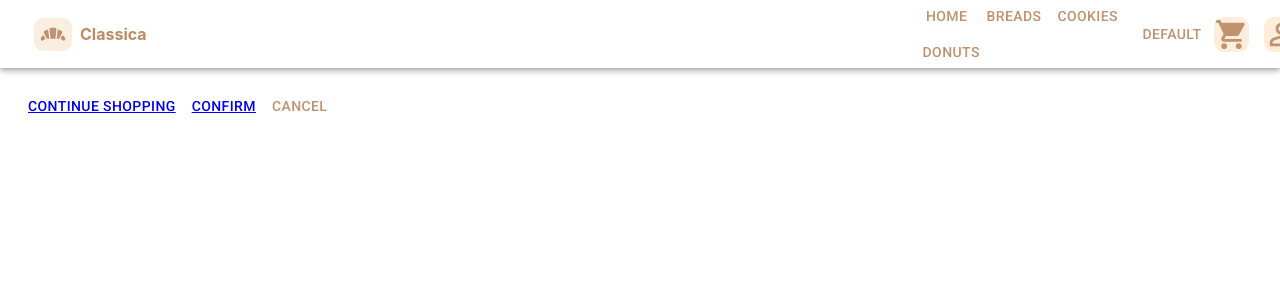
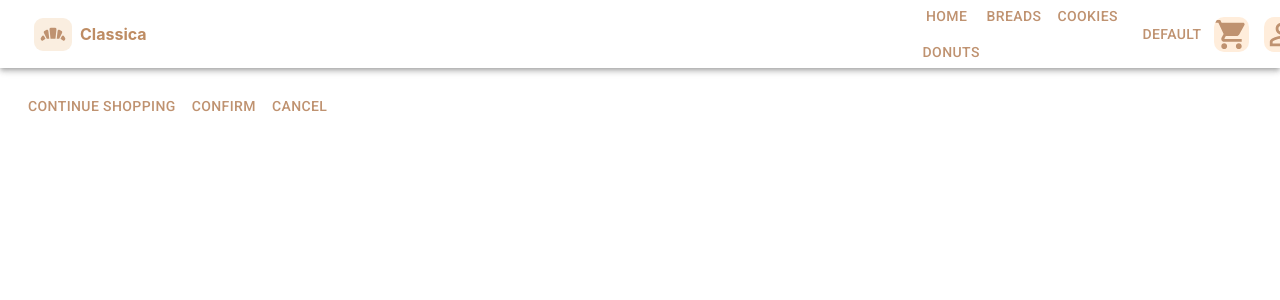
Before and after one commit to georgenicole/ClassicaEcommerce, a React (Create React App) app: page /cart in a window 1280 px wide. Shown: the top 300 px of the page. Built offline with nearby package versions, Linux system fonts and the light colour scheme.

Commit message:
i have added the button cancel and reset

```diff
--- a/src/Containers/Cart.js
+++ b/src/Containers/Cart.js
@@ -5,7 +5,7 @@ import { Link } from "react-router-dom";
 import DeleteIcon from "@mui/icons-material/Delete";
 
 const Cart = () => {
-  const { cart, removeItem } = useContext(Shop);
+  const { cart, removeItem, clear } = useContext(Shop);
 
   return (
     <div style={{ margin: 20 }}>
@@ -50,15 +50,19 @@ const Cart = () => {
         );
       })}
       <div style={{ marginRight: 35 }}>
-        <Button variant="text" style={{ color: "#BF9270" }}>
-          <Link to="/">Continue Shopping</Link>
+        <Button variant="text">
+          <Link to="/" style={{ color: "#BF9270", textDecoration: "none" }}>
+            Continue Shopping
+          </Link>
         </Button>
-        <Button variant="text" style={{ color: "#BF9270" }}>
-          <Link to="*">Confirm</Link>
+        <Button variant="text">
+          <Link to="*" style={{ color: "#BF9270", textDecoration: "none" }}>
+            Confirm
+          </Link>
         </Button>
         <Button
           variant="text"
-          onClick={() => removeItem()}
+          onClick={() => clear()}
           style={{ color: "#BF9270" }}
         >
           Cancel
--- a/src/Context/ShopContext.js
+++ b/src/Context/ShopContext.js
@@ -18,7 +18,9 @@ const ShopProvider = ({ children }) => {
     }
   };
 
-  const clear = (id) => {};
+  const clear = (id) => {
+    setCart([]);
+  };
   const removeItem = (id) => {
     const productosFiltrados = cart.filter((producto) => producto.id !== id);
     setCart(productosFiltrados);
@@ -29,7 +31,9 @@ const ShopProvider = ({ children }) => {
   };
 
   return (
-    <Shop.Provider value={{ estadoA, setEstadoA, addItem, cart, removeItem }}>
+    <Shop.Provider
+      value={{ estadoA, setEstadoA, addItem, cart, removeItem, clear }}
+    >
       {children}
     </Shop.Provider>
   );
```
